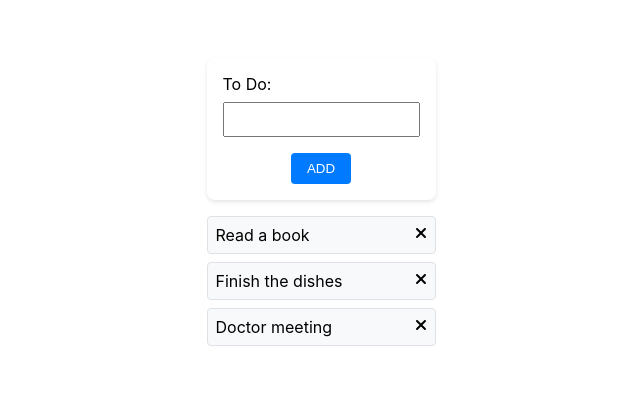
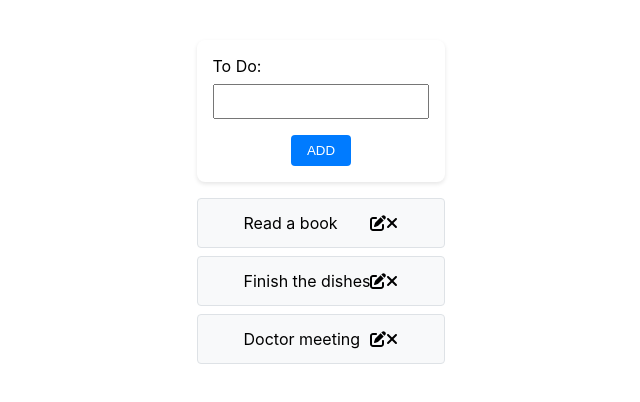
Before and after one commit to SAPDov/to-do-list, a React (Create React App) app in the folder client/: page / in a window 1280 px wide. Shown: the part 194-596 px from the top of the page, without its empty margins (319-959 px from the left). Built offline with nearby package versions, Linux system fonts and the light colour scheme.

Commit message:
add update functionality, reomve files and add README

```diff
--- a/client/src/App.css
+++ b/client/src/App.css
@@ -38,6 +38,7 @@ button {
 .btn-box {
   display: flex;
   justify-content: center;
+  align-items: baseline;
 
 }
 button:hover {
@@ -58,7 +59,7 @@ li {
   background-color: #f8f9fa;
   border: 1px solid #dee2e6;
   border-radius: 4px;
-  padding: 8px;
+  padding: 14px 46px;
   margin-bottom: 8px;
   display:flex;
   justify-content: space-between;
--- a/client/src/App.js
+++ b/client/src/App.js
@@ -1,5 +1,7 @@
 import { useState } from "react";
 import { FontAwesomeIcon } from "@fortawesome/react-fontawesome";
+import { faPenToSquare, faTimes } from "@fortawesome/free-solid-svg-icons";
+
 import "./iconImports";
 import "./App.css";
 
@@ -21,10 +23,23 @@ function App() {
 
   const [tasks, setTasks] = useState(defaultTodoList);
   const [newTask, setNewTask] = useState("");
+  const [isUpdate, setIsUpdate] = useState(null);
 
   const addToDo = (e) => {
     e.preventDefault();
-    setTasks([...tasks, { id: tasks.length + 1, text: newTask }]);
+    if (isUpdate !== null) {
+      // Update existing task
+      setTasks((oldTasks) =>
+        oldTasks.map((task) =>
+          task.id === isUpdate ? { ...task, text: newTask } : task
+        )
+      );
+      setIsUpdate(null);
+    } else {
+      // Add new task
+      setTasks([...tasks, { id: tasks.length + 1, text: newTask }]);
+    }
+
     setNewTask("");
   };
 
@@ -36,6 +51,16 @@ function App() {
     setTasks((oldTask) => {
       return oldTask.filter((task) => task.id !== taskId);
     });
+  };
+
+  const handleUpdate = (taskId) => {
+    setIsUpdate(taskId);
+    const taskToUpdate = tasks.find((task) => task.id === taskId);
+    setNewTask(taskToUpdate.text);
+  };
+
+  const handleUpdateSubmit = () => {
+    addToDo({ preventDefault: () => {} }); // Simulate form submission
   };
   return (
     <>
@@ -56,11 +81,32 @@ function App() {
         <ul>
           {tasks?.map((task) => (
             <li key={task.id}>
-              {task.text}
-              <FontAwesomeIcon
-                icon="xmark"
-                onClick={() => handleDelete(task.id)}
-              />
+              {isUpdate === task.id ? (
+                <>
+                  <input
+                    type="text"
+                    value={newTask}
+                    onChange={handleInputChange}
+                  />
+                  <div className="btn-box">
+                    <button onClick={handleUpdateSubmit}>Update</button>
+                  </div>
+                </>
+              ) : (
+                <>
+                  {task.text}
+                  <div>
+                    <FontAwesomeIcon
+                      icon={faPenToSquare}
+                      onClick={() => handleUpdate(task.id)}
+                    />
+                    <FontAwesomeIcon
+                      icon={faTimes}
+                      onClick={() => handleDelete(task.id)}
+                    />
+                  </div>
+                </>
+              )}
             </li>
           ))}
         </ul>
--- a/client/src/index.js
+++ b/client/src/index.js
@@ -2,7 +2,6 @@ import React from "react";
 import ReactDOM from "react-dom/client";
 import "./index.css";
 import App from "./App";
-import reportWebVitals from "./reportWebVitals";
 
 const root = ReactDOM.createRoot(document.getElementById("root"));
 root.render(
@@ -14,4 +13,3 @@ root.render(
 // If you want to start measuring performance in your app, pass a function
 // to log results (for example: reportWebVitals(console.log))
 // or send to an analytics endpoint. Learn more: https://bit.ly/CRA-vitals
-reportWebVitals();
--- a/client/src/reportWebVitals.js
+++ /dev/null
@@ -1,13 +0,0 @@
-const reportWebVitals = onPerfEntry => {
-  if (onPerfEntry && onPerfEntry instanceof Function) {
-    import('web-vitals').then(({ getCLS, getFID, getFCP, getLCP, getTTFB }) => {
-      getCLS(onPerfEntry);
-      getFID(onPerfEntry);
-      getFCP(onPerfEntry);
-      getLCP(onPerfEntry);
-      getTTFB(onPerfEntry);
-    });
-  }
-};
-
-export default reportWebVitals;
```
Also changed, not shown: client/src/setupTests.js (deleted, +0 -5 lines), client/src/logo.svg (deleted), 1 other file (tests, documents, lock files or other folders).
